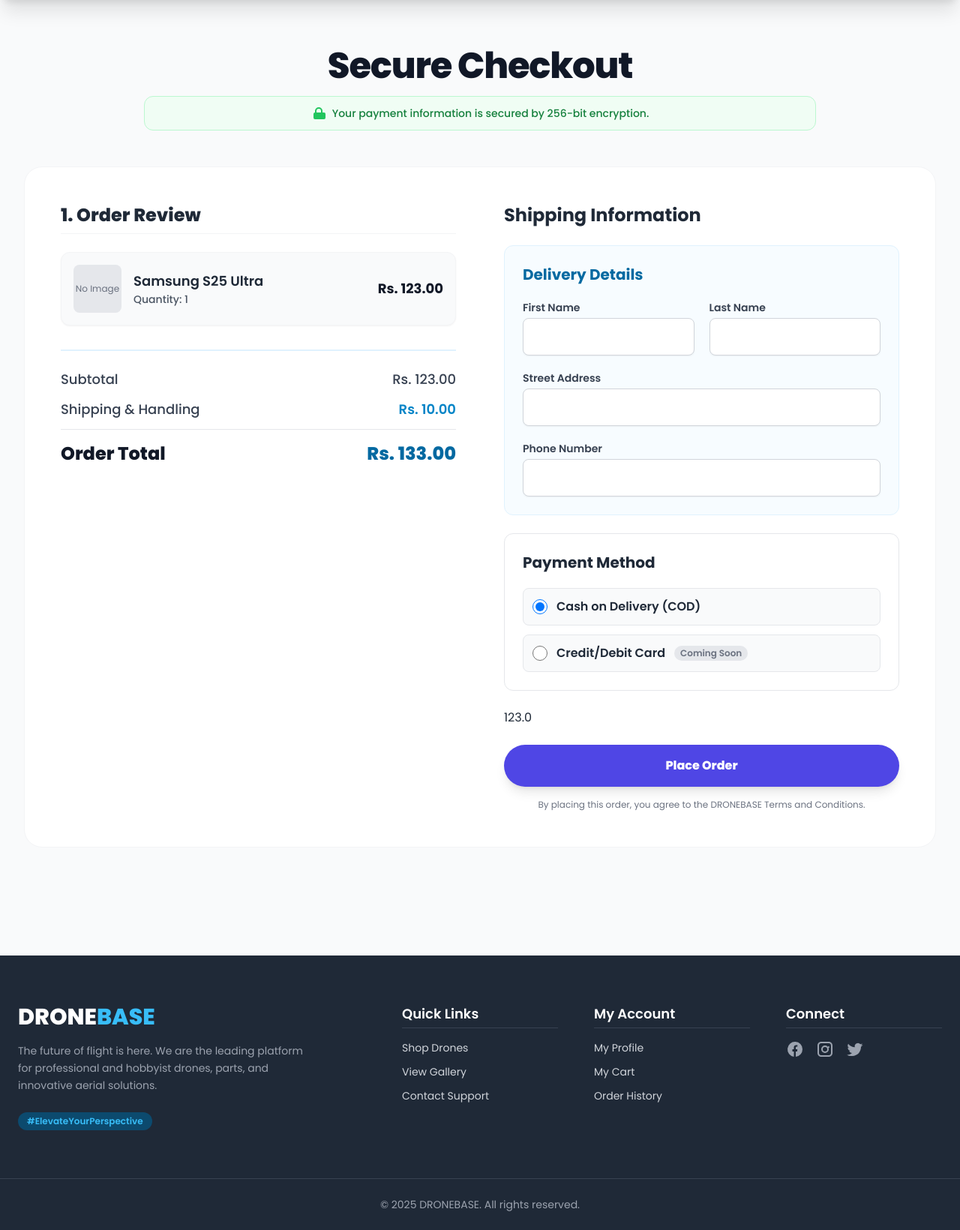
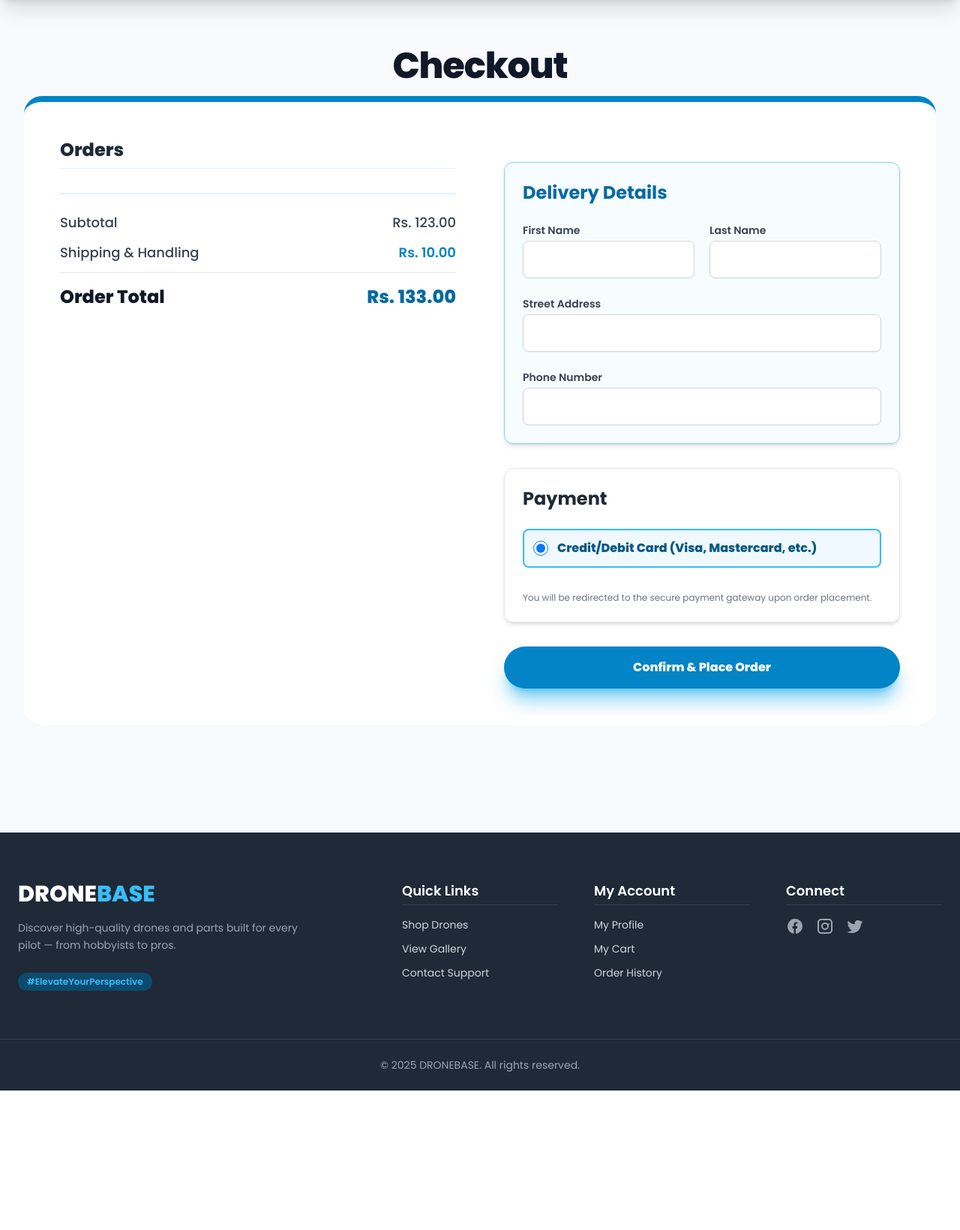
Before and after one commit to ritikdotxyz/ecommerce, a Django app: page /checkout/1 in a window 1280 px wide. Shown: the part 81-1721 px from the top of the page at 75% size. After the commit the page ends 1535 px from the top, so only its background shows below. Run offline with Django 5.2, Linux system fonts and the light colour scheme; data comes from the database, SQL or seed files in the repository; both versions use the stored data as it was after the commit; data that the repository does not hold is empty; some libraries are stand-ins or nearby versions.

Commit message:
fix payment

```diff
--- a/products/views.py
+++ b/products/views.py
@@ -323,7 +323,10 @@ def write_review(request, id, slug):
 
 
 def get_cart_count(request):
-    cart_items = Cart.objects.filter(user=request.user)
+    if request.user.is_authenticated:
+        cart_items = Cart.objects.filter(user=request.user)
+    else:
+        cart_items = []
     cart_item_count = len(cart_items)
 
     response_data = {"count": cart_item_count}
--- a/static/js/index.js
+++ b/static/js/index.js
@@ -10,14 +10,13 @@ function update_cart_count() {
       return response.json();
     })
     .then((data) => {
-      console.log(data.count);
+      console.log(`Cart count = ${data.count}`);
       document.getElementById("cart").innerHTML = data.count;
     })
     .catch((error) => {
       console.error("Error:", error);
     });
 
-  console.log("hello");
 }
 
-update_cart_count(); //call everytime when page is reloaded
+update_cart_count(); //calls everytime when page is reloaded
--- a/templates/base.html
+++ b/templates/base.html
@@ -124,7 +124,7 @@
         <div class="col-span-2 md:col-span-2">
           <h2 class="text-3xl font-extrabold text-white">DRONE<span class="text-sky-400">BASE</span></h2>
           <p class="mt-4 text-sm text-gray-400 leading-relaxed max-w-sm">
-            The future of flight is here. We are the leading platform for professional and hobbyist drones, parts, and innovative aerial solutions.
+            Discover high-quality drones and parts built for every pilot — from hobbyists to pros.
           </p>
           <div class="mt-6">
              <span class="inline-flex items-center px-3 py-1 text-xs font-semibold text-sky-400 bg-sky-900 rounded-full">
--- a/templates/products/checkout.html
+++ b/templates/products/checkout.html
@@ -7,18 +7,14 @@
 <div class="bg-gray-50 min-h-screen py-16 px-4 sm:px-6 lg:px-8">
   <div class="max-w-7xl mx-auto">
 
-    <h1 class="text-4xl sm:text-5xl font-extrabold text-gray-900 mb-4 text-center tracking-tight">Secure Checkout</h1>
-    <div class="max-w-4xl mx-auto mb-12 flex items-center justify-center text-sm font-medium text-green-700 bg-green-50 p-3 rounded-xl border border-green-200">
-        <svg class="w-5 h-5 mr-2 text-green-500" fill="currentColor" viewBox="0 0 20 20"><path fill-rule="evenodd" d="M5 9V7a5 5 0 0110 0v2h2a2 2 0 012 2v5a2 2 0 01-2 2H5a2 2 0 01-2-2v-5a2 2 0 012-2h2zm8-2v2H7V7a3 3 0 016 0z" clip-rule="evenodd"></path></svg>
-        Your payment information is secured by 256-bit encryption.
-    </div>
+    <h1 class="text-4xl sm:text-5xl font-extrabold text-gray-900 mb-4 text-center tracking-tight">Checkout</h1>
 
-    <div class="bg-white rounded-3xl shadow-3xl p-6 sm:p-10 lg:p-12 border border-gray-100">
+    <div class="bg-white rounded-3xl shadow-3xl p-6 sm:p-10 lg:p-12 border-t-8 border-sky-600">
 
       <div class="grid grid-cols-1 lg:grid-cols-2 gap-12 lg:gap-16">
 
         <div>
-          <h2 class="text-2xl font-extrabold text-gray-800 mb-6 border-b pb-2 border-gray-100">1. Order Review</h2>
+          <h2 class="text-2xl font-extrabold text-gray-800 mb-6 border-b pb-2 border-sky-100">Orders</h2>
           <div class="space-y-4">
             {% if cart_items %}
               {% for item in cart_items %}
@@ -38,10 +34,10 @@
                   <div class="flex items-center ml-auto space-x-4">
                       <div class="flex items-center space-x-2 text-sm">
                           <a href="{% url 'update_quantity' item.product_id.id '-' 'checkout' %}"
-                            class="p-1 bg-gray-200 text-gray-700 font-bold rounded-full hover:bg-gray-300 transition w-6 h-6 flex items-center justify-center text-base">&minus;</a>
+                            class="p-1 bg-gray-200 text-gray-700 font-bold rounded-full hover:bg-gray-300 transition w-6 h-6 flex items-center justify-center text-base focus:ring-2 focus:ring-sky-500">&minus;</a>
                           <span class="px-2 text-gray-800 font-medium">{{ item.quantity }}</span>
                           <a href="{% url 'update_quantity' item.product_id.id '+' 'checkout' %}"
-                            class="p-1 bg-gray-200 text-gray-700 font-bold rounded-full hover:bg-gray-300 transition w-6 h-6 flex items-center justify-center text-base">+</a>
+                            class="p-1 bg-gray-200 text-gray-700 font-bold rounded-full hover:bg-gray-300 transition w-6 h-6 flex items-center justify-center text-base focus:ring-2 focus:ring-sky-500">+</a>
                       </div>
 
                       <div class="text-lg font-bold text-gray-900 min-w-[70px] text-right">
@@ -50,23 +46,6 @@
                   </div>
                 </div>
               {% endfor %}
-            {% elif product %}
-              <div class="flex items-center bg-gray-50 rounded-xl p-4 shadow-sm border border-gray-100">
-                <div class="w-16 h-16 flex-shrink-0 rounded-lg overflow-hidden">
-                  {% if product.images.first %}
-                    <img src="{{ product.images.first.image.url }}" alt="{{ product.name }}" class="w-full h-full object-cover">
-                  {% else %}
-                    <div class="w-full h-full bg-gray-200 flex items-center justify-center text-gray-500 text-xs text-center">No Image</div>
-                  {% endif %}
-                </div>
-                <div class="ml-4 flex-1">
-                  <h3 class="text-lg font-semibold text-gray-800">{{ product.name }}</h3>
-                  <p class="text-sm font-medium text-gray-600">Quantity: 1</p>
-                </div>
-                <div class="ml-auto text-lg font-bold text-gray-900">
-                  Rs. {{ product.price|floatformat:2 }}
-                </div>
-              </div>
             {% endif %}
           </div>
 
@@ -87,12 +66,12 @@
         </div>
 
         <div>
-          <h2 class="text-2xl font-bold text-gray-800 mb-6">Shipping Information</h2>
-          <form method="POST" class="space-y-6" action="{% url 'checkout_session' %}">
+          <form method="POST" class="space-y-8" action="{% url 'checkout_session' %}">
             {% csrf_token %}
 
-            <div class="space-y-5 border p-6 rounded-xl border-sky-100 bg-sky-50/50">
-                <h3 class="text-xl font-bold text-sky-700">Delivery Details</h3>
+            <div class="space-y-6 border p-6 rounded-xl border-sky-300 bg-sky-50/50 shadow-md">
+                <h2 class="text-2xl font-bold text-sky-700">Delivery Details</h2>
+
                 <div class="grid grid-cols-1 sm:grid-cols-2 gap-5">
                   <div>
                     <label for="first_name" class="block text-sm font-semibold text-gray-700 mb-1">First Name</label>
@@ -119,34 +98,29 @@
                 </div>
             </div>
 
-            <div class="space-y-5 border p-6 rounded-xl border-gray-200">
-                <h3 class="text-xl font-bold text-gray-800">Payment Method</h3>
+            <div class="space-y-6 border p-6 rounded-xl border-gray-200 shadow-md">
+                <h2 class="text-2xl font-bold text-gray-800">Payment</h2>
                 <div class="space-y-3">
-                  <div class="flex items-center bg-gray-50 p-3 rounded-lg border border-gray-200 hover:bg-gray-100 cursor-pointer">
-                    <input id="cod" type="radio" name="payment_method" value="cod" class="w-5 h-5 text-sky-600 border-gray-300 focus:ring-sky-500" checked>
-                    <label for="cod" class="ml-3 text-base font-semibold text-gray-800">Cash on Delivery (COD)</label>
-                  </div>
-                  <div class="flex items-center bg-gray-50 p-3 rounded-lg border border-gray-200 hover:bg-gray-100 cursor-pointer">
-                    <input id="card" type="radio" name="payment_method" value="card" class="w-5 h-5 text-sky-600 border-gray-300 focus:ring-sky-500">
-                    <label for="card" class="ml-3 text-base font-semibold text-gray-800 flex items-center">
-                        Credit/Debit Card
-                        <span class="ml-3 text-xs text-gray-500 bg-gray-200 px-2 py-0.5 rounded-full">Coming Soon</span>
+
+                  <div class="flex items-center bg-sky-50 p-3 rounded-lg border-2 border-sky-400 cursor-pointer shadow-inner">
+                    <input id="card" type="radio" name="payment_method" value="card" class="w-5 h-5 text-sky-600 border-sky-300 focus:ring-sky-500" checked>
+                    <label for="card" class="ml-3 text-base font-extrabold text-sky-800 flex items-center">
+                        Credit/Debit Card (Visa, Mastercard, etc.)
                     </label>
                   </div>
                 </div>
+
+                <p class="text-xs text-gray-500 pt-2">You will be redirected to the secure payment gateway upon order placement.</p>
             </div>
 
-            <!-- <form method="POST" action="{% url 'checkout_session' %}"> -->
-            <!-- {% csrf_token %} -->
-            <input type="number" name="price" value="{{ total|default:'' }}">
-            <button type="submit" class="w-full bg-indigo-600 text-white font-extrabold py-4 rounded-full shadow-lg hover:bg-indigo-700 transition-colors duration-200 transform hover:scale-[1.01] focus:outline-none focus:ring-4 focus:ring-indigo-500 focus:ring-opacity-50">
-              Place Order
+            <input type="hidden" name="price" value="{{ total|default:'' }}">
+
+            <button type="submit" class="w-full bg-sky-600 text-white font-extrabold py-4 rounded-full shadow-xl shadow-sky-500/50 hover:bg-sky-700 transition-colors duration-200 transform hover:scale-[1.005] focus:outline-none focus:ring-4 focus:ring-sky-500 focus:ring-opacity-50">
+              Confirm & Place Order
             </button>
-          <!-- </form> -->
 
           </form>
 
-          <p class="mt-4 text-center text-xs text-gray-500">By placing this order, you agree to the DRONEBASE Terms and Conditions.</p>
         </div>
       </div>
     </div>
--- a/templates/products/products.html
+++ b/templates/products/products.html
@@ -11,10 +11,10 @@
       <img src="{% static 'images/category_hero.jpg' %}" alt="{{ category.name }} Category Background" class="absolute inset-0 w-full h-full object-cover opacity-30">
       <div class="relative z-10 text-center">
           <h1 class="text-5xl sm:text-6xl font-extrabold text-white tracking-tighter mb-2">
-              {{ category.name }} Missions
+              {{ category.name }} Drones
           </h1>
           <p class="text-xl text-sky-300 max-w-2xl mx-auto">
-              Explore the full range of high-performance products optimized for <span class="font-bold">{{ category.name }}</span> operations.
+              Discover curated <span class="font-bold">{{ category.name }}</span> drone collections and the newest innovations in aerial technology.
           </p>
       </div>
   </div>
--- a/templates/products/products_page.html
+++ b/templates/products/products_page.html
@@ -10,10 +10,10 @@
 
     <div class="text-center mb-16">
       <h1 class="text-5xl sm:text-6xl font-extrabold text-gray-900 tracking-tighter mb-4">
-        Featured Drone Missions
+        Featured Drones
       </h1>
       <p class="text-xl text-gray-600 max-w-3xl mx-auto mb-10">
-        Explore curated collections and the latest aerial technology for professionals and hobbyists.
+        Discover curated drone collections and the newest innovations in aerial technology.
       </p>
 
       <div class="mx-auto max-w-xl">
--- a/templates/products/success.html
+++ b/templates/products/success.html
@@ -18,10 +18,10 @@
         Order Confirmed!
     </h1>
     <p class="text-xl text-gray-700 mb-8">
-        Thank you for choosing DRONEBASE. Your mission is approved.
+        Thank you for choosing DRONEBASE. Your drone is ready to fly.
     </p>
 
-    <div class="bg-white p-8 rounded-xl shadow-2xl border-t-4 border-sky-500 space-y-4">
+    <!-- <div class="bg-white p-8 rounded-xl shadow-2xl border-t-4 border-sky-500 space-y-4">
         <h3 class="text-2xl font-bold text-gray-800 mb-4">What happens next?</h3>
 
         <div class="flex items-start text-left space-x-3">
@@ -44,7 +44,7 @@
                 Expected delivery within **5-7 business days**.
             </p>
         </div>
-    </div>
+    </div> -->
 
     <div class="mt-10 flex flex-col space-y-4 sm:flex-row sm:space-y-0 sm:space-x-4">
         <a href="{% url 'order_history' %}" class="w-full sm:w-1/2 bg-sky-600 hover:bg-sky-700 text-white font-bold py-3 rounded-xl transition duration-300 shadow-lg shadow-sky-500/50">
```
Also changed, not shown: ecommerce/settings.py (+8 -0 lines), payments/views.py (+23 -11 lines), templates/contact.html (+5 -9 lines), templates/products/cart.html (+44 -61 lines), templates/products/home.html (+6 -6 lines), db.sqlite3.
